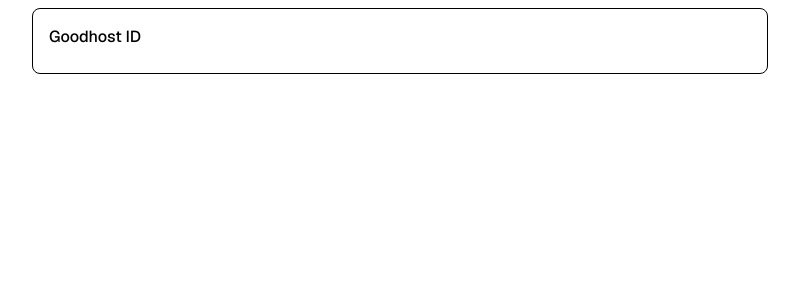
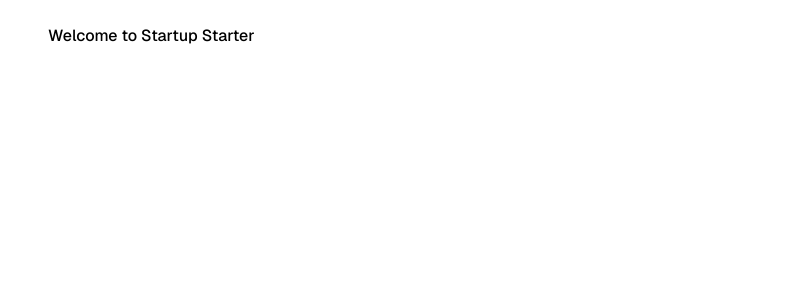
Before and after one commit to withviktor/startup-starter, a Next.js app in the folder apps/web/: page / in a window 1280 px wide. Shown: the top 300 px of the page, without its empty margins (240-1039 px from the left). Built offline with nearby package versions, Linux system fonts and the light colour scheme.

Commit message:
welcome to startup starter

```diff
--- a/apps/web/next.config.ts
+++ b/apps/web/next.config.ts
@@ -1,4 +1,4 @@
-import "@identity.goodhost.cz/env/web";
+import "@startup-starter/env/web";
 import type { NextConfig } from "next";
 
 const nextConfig: NextConfig = {
--- a/apps/web/src/app/page.tsx
+++ b/apps/web/src/app/page.tsx
@@ -3,8 +3,8 @@ export default function Home() {
   return (
     <div className="container mx-auto max-w-3xl px-4 py-2">
       <div className="grid gap-6">
-        <section className="rounded-lg border p-4">
-          <h2 className="mb-2 font-medium">Goodhost ID</h2>
+        <section className="rounded-lg p-4">
+          <h2 className="mb-2 font-medium">Welcome to Startup Starter</h2>
         </section>
       </div>
     </div>
```
